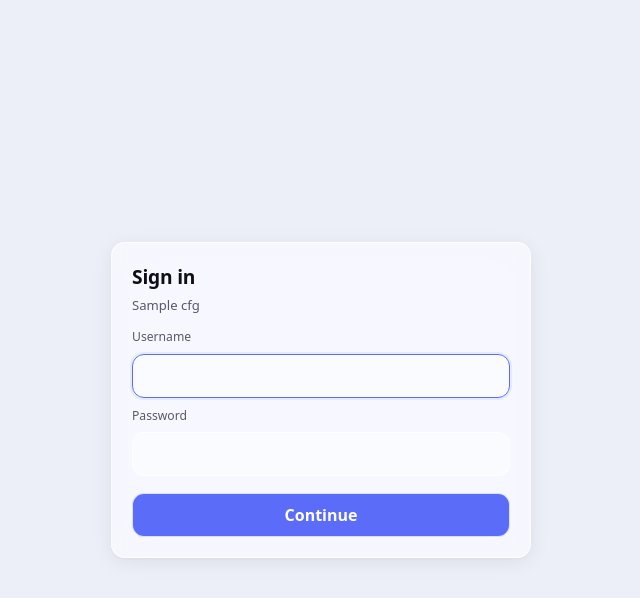
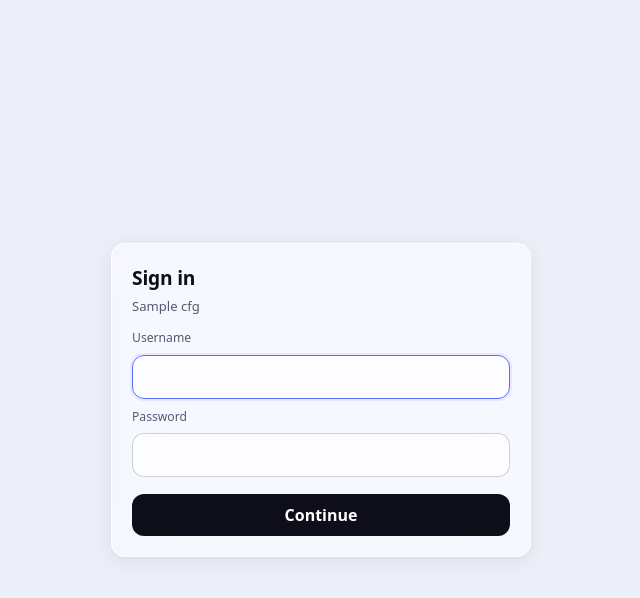
Before and after one commit to starry-shivam/starry-cloud, a Flask app: template templates/login.html in a window 1280 px wide. Shown: the top 598 px of the page, without its empty margins (319-959 px from the left). Run offline with Flask 3, Linux system fonts and the light colour scheme; the template is opened without the code that fills it: most values are stand-ins (such as "Sample title", 1, 10 or a date in 2020); parts of the project's set-up code (start-up, migrations or seed data) failed here and were passed over.

Commit message:
Improve login page color scheme
Signed-off-by: starry-shivam <touka.krs@gmail.com>

```diff
--- a/static/style.css
+++ b/static/style.css
@@ -630,8 +630,8 @@ body::after {
 
 .auth-input {
   width: 100%;
-  border: 1px solid var(--glass-border);
-  background: rgba(255, 255, 255, 0.42);
+  border: 1px solid rgba(0, 0, 0, 0.18);
+  background: rgba(255, 255, 255, 0.75);
   color: var(--text);
   border-radius: 12px;
   padding: 0.62rem 0.72rem;
@@ -640,6 +640,7 @@ body::after {
 
 :root[data-theme="dark"] .auth-input {
   background: rgba(255, 255, 255, 0.06);
+  border-color: rgba(255, 255, 255, 0.14);
 }
 
 .auth-input:focus {
@@ -650,9 +651,9 @@ body::after {
 
 .auth-submit {
   margin-top: 0.5rem;
-  border: 1px solid var(--glass-border);
+  border: none;
   border-radius: 12px;
-  background: var(--accent);
+  background: #0e0e1a;
   color: #fff;
   font: inherit;
   font-weight: 600;
@@ -664,7 +665,18 @@ body::after {
 }
 
 .auth-submit:hover {
-  filter: brightness(1.03);
+  filter: brightness(1.15);
+}
+
+:root[data-theme="dark"] .auth-submit {
+  background: rgba(255, 255, 255, 0.82);
+  color: #0e0e1a;
+  border: none;
+}
+
+:root[data-theme="dark"] .auth-submit:hover {
+  background: rgba(255, 255, 255, 0.92);
+  filter: none;
 }
 
 .auth-submit:active {
```
Also changed, not shown: README.md.
